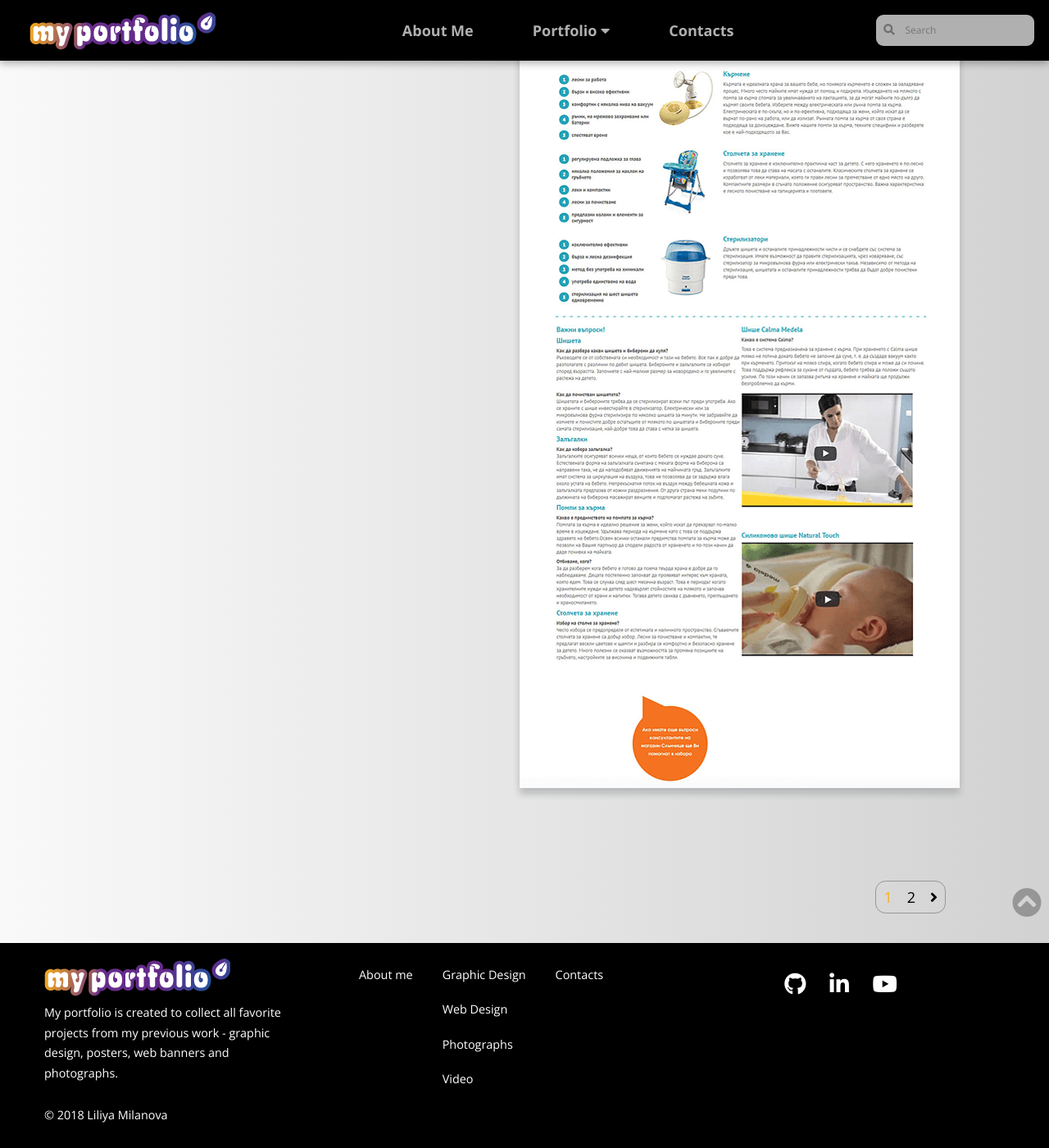
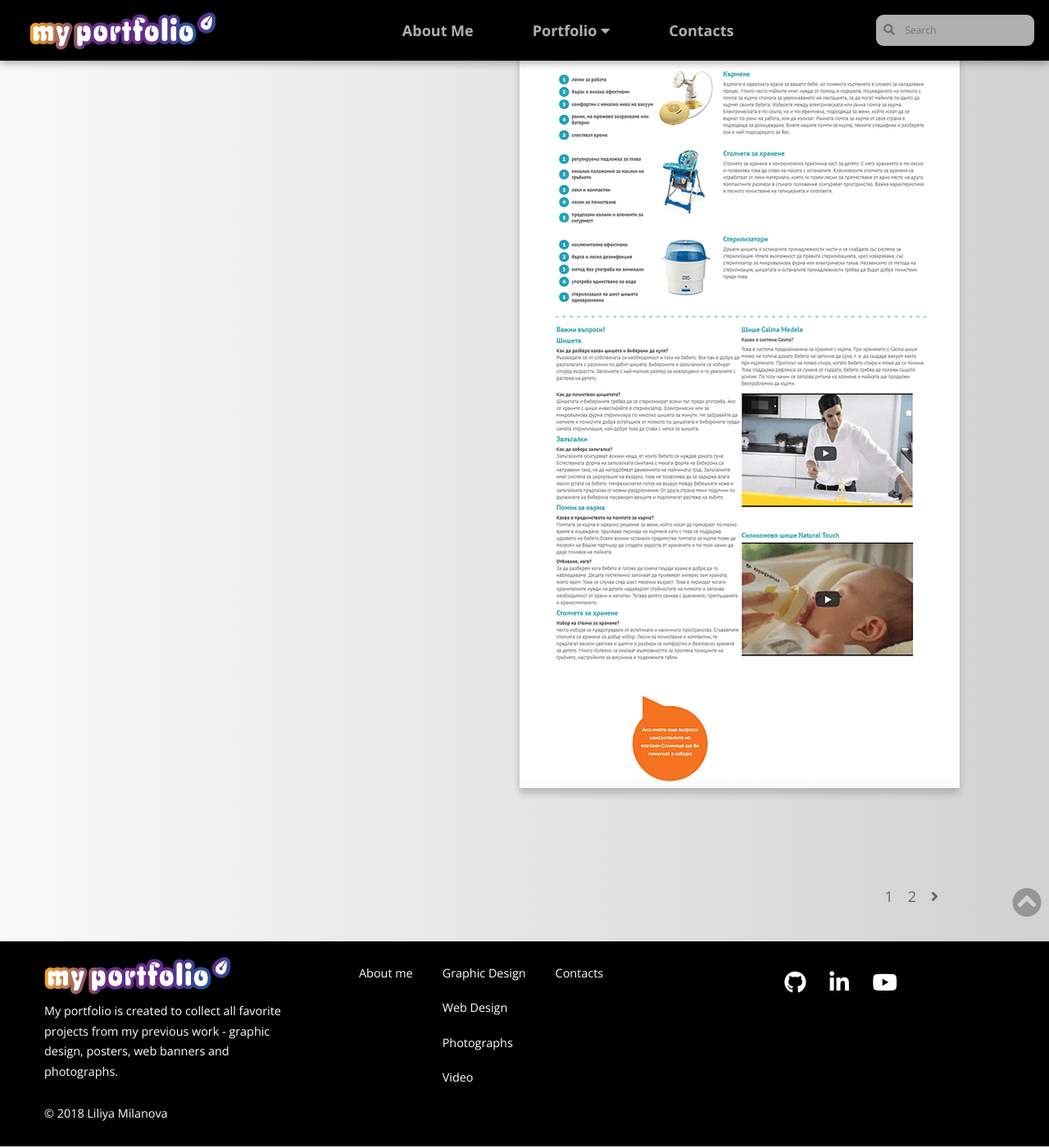
Before and after one commit to LiliyaMilanova/myportfolio, a Jekyll site: the page built from web-design-landing-pages.html, in a window 1280 px wide and 1400 px high, scrolled down 3713 px. Shown: the whole window at 82% size. Built offline with Jekyll 4.4.1, drawn with Linux system fonts in a browser that asks for light colours; nearby versions of some CDN libraries.

Commit message:
Update navigation.css

```diff
--- a/css/navigation.css
+++ b/css/navigation.css
@@ -170,23 +170,23 @@ nav.main li:hover > ul {
     display: flex;
     padding: 0;
     margin: 0 4rem 2rem 0;
-    border: 1px solid rgb(150, 150, 150);
+    border: 1px solid #6C5E6A);
     border-radius: 0.7rem;
 }
 
 .page-nav ul li {
     padding: 0.2rem 0.5rem;
     list-style-type: none;
-    color: rgb(249, 174, 24);
+    color: #6C5E6A;
 }
 
 .page-nav ul a {
-    color: rgb(0, 0, 0);
+    color: #6C5E6A;
     text-decoration: none;
 }
 
 .page-nav ul a:hover {
-    color: rgb(155, 45, 189);
+    color: #923D88;
 }
 
 #page-nav-web {
```
